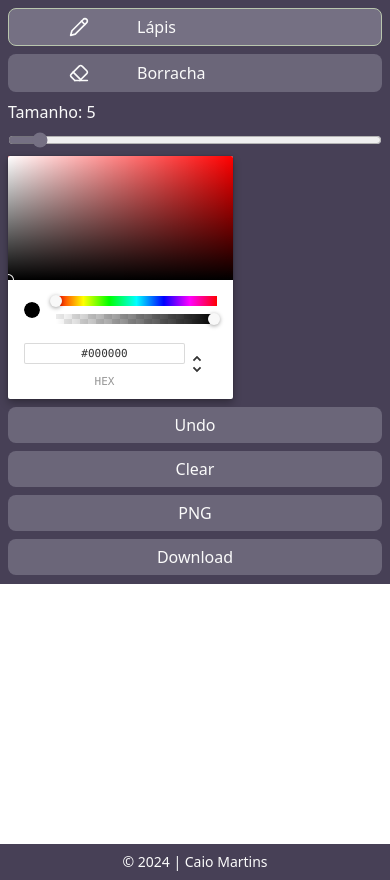
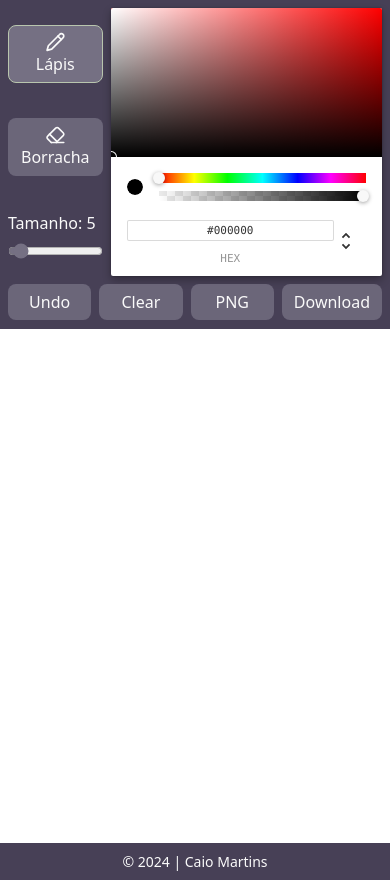
Before and after one commit to CaioMMendes/drawing-app, a React (Vite) app: page / in a window 390 px wide. Built offline with nearby package versions, Linux system fonts and the light colour scheme.

Commit message:
:sparkles: feat: update resposivity

```diff
--- a/src/App.tsx
+++ b/src/App.tsx
@@ -4,6 +4,8 @@ import SideBar from "./components/sidebar";
 import { useDraw } from "./hooks/useDraw";
 
 function App() {
+  const [color, setColor] = useState("rgba(0, 0, 0, 1)");
+  const [lineWidth, setLineWidth] = useState(5);
   const { canvasRef, onMouseDown, onMouseOut, clear, undoLast } =
     useDraw(drawLine);
   const [canvasdimensions, setCanvasDimensions] = useState({
@@ -16,8 +18,6 @@ function App() {
   const [windowSize, setWindowSize] = useState({
     width: window.visualViewport?.width,
     height: window.visualViewport?.height,
-    // width: window.innerWidth,
-    // height: window.innerHeight,
   });
 
   const updateWindowSize = () => {
@@ -27,6 +27,7 @@ function App() {
       height: window.visualViewport?.height,
     });
   };
+
   useEffect(() => {
     window.addEventListener("resize", updateWindowSize);
     const context = canvasRef.current?.getContext("2d");
@@ -39,16 +40,17 @@ function App() {
     };
     //eslint-disable-next-line
   }, []);
+
+  //altera a saida de png para jpeg
   useEffect(() => {
     const context = canvasRef.current?.getContext("2d");
     if (!context) return;
     context.fillStyle = drawType === "JPEG" ? "#fff" : "rgba(0,0,0,0)";
     if (!canvasRef.current) return;
     context.fillRect(0, 0, canvasRef.current?.width, canvasRef.current?.height);
-    drawType === "JPEG"
-      ? (context.globalCompositeOperation = "destination-out")
-      : (context.globalCompositeOperation = "source-over");
   }, [drawType, canvasRef]);
+
+  //altera de lápis para borracha
   useEffect(() => {
     const context = canvasRef.current?.getContext("2d");
     if (!context) return;
@@ -57,11 +59,11 @@ function App() {
       : (context.globalCompositeOperation = "destination-out");
   }, [tool, canvasRef]);
 
+  //aumenta o tamanho do canvas para o tamanho da tela
   useEffect(() => {
     const rect = canvasRef?.current?.getBoundingClientRect();
     const leftCanvas = rect?.left;
     const topCanvas = rect?.top;
-    // const bottomCanvas = rect?.bottom;
     if (
       leftCanvas === undefined ||
       leftCanvas === null ||
@@ -69,8 +71,6 @@ function App() {
       topCanvas === null ||
       windowSize.height === undefined ||
       windowSize.width === undefined
-      // bottomCanvas === undefined ||
-      // bottomCanvas === null
     )
       return;
 
@@ -80,6 +80,7 @@ function App() {
     });
   }, [windowSize, canvasRef]);
 
+  //adiciona o ouvinte ctrl z para desfazer as alterações
   useEffect(() => {
     function handleUndoKey(e: KeyboardEvent) {
       if (e.ctrlKey && e.key === "z") {
@@ -94,8 +95,7 @@ function App() {
       document.removeEventListener("keydown", handleUndoKey);
     };
   }, [undoLast]); // O segundo parâmetro vazio [] garante que o efeito só é executado uma vez, sem dependências
-  const [color, setColor] = useState("rgba(0, 0, 0, 1)");
-  const [lineWidth, setLineWidth] = useState(5);
+
   //não usei arrow funcion porque se não a função drawLine teria que vir antes da useDraw
   function drawLine({ context, previousPoint, currentPoint }: Draw) {
     const { x: currX, y: currY } = currentPoint;
--- a/src/components/sidebar.tsx
+++ b/src/components/sidebar.tsx
@@ -40,13 +40,15 @@ const SideBar = ({
     downloadRef.current.download = "Drawing image";
   };
   return (
-    <div className="flex md:flex-col md:h-full gap-2 bg-primary-1 p-2">
-      <div className="flex flex-col gap-2 flex-1">
+    <div className="flex md:flex-col md:h-full gap-2 bg-primary-1 p-2 ">
+      <div className="flex flex-col md:flex-col gap-2 flex-1">
         {/* <img src="/icon.png" alt="Icon image" width={40} height={40} /> */}
+        <div className="flex gap-2 justify-between md:flex-col">
+          <div className="flex flex-col h-full justify-around">
             <Button
               variant="button"
               onClick={() => setTool("pencil")}
-          className={`${tool === "pencil" && "!border-primary-light bg-primary-2"} border border-transparent  w-full `}
+              className={`${tool === "pencil" && "!border-primary-light bg-primary-2"} flex flex-col md:flex-row border border-transparent  w-full `}
             >
               <PencilIcon
                 width={20}
@@ -58,7 +60,7 @@ const SideBar = ({
             <Button
               variant="button"
               onClick={() => setTool("eraser")}
-          className={`${tool === "eraser" && "!border-primary-light bg-primary-2"} border border-transparent  w-full`}
+              className={`${tool === "eraser" && "!border-primary-light bg-primary-2"} flex flex-col md:flex-row  border border-transparent  w-full`}
             >
               <EraserIcon
                 width={20}
@@ -72,7 +74,7 @@ const SideBar = ({
 
               <Input
                 type="range"
-            className="w-full border-none outline-none accent-primary-2"
+                className="w-full  border-none outline-none accent-primary-2"
                 value={lineWidth}
                 step={1}
                 min={1}
@@ -80,15 +82,18 @@ const SideBar = ({
                 onChange={(e) => setLineWidth(Number(e.target.value))}
               />
             </div>
-        <div className="flex flex-col gap-3">
+          </div>
+          <div className="flex  justify-center w-full">
             <ChromePicker
               color={color}
-            className="h-fit"
+              className="flex flex-col flex-1 justify-center"
               onChange={(e) =>
                 setColor(`rgba(${e.rgb.r}, ${e.rgb.g}, ${e.rgb.b}, ${e.rgb.a})`)
               }
             />
           </div>
+        </div>
+        <div className="flex justify-around gap-2 md:flex-col">
           <Button variant="button" onClick={undoLast}>
             Undo
           </Button>
@@ -109,6 +114,7 @@ const SideBar = ({
             </Button>
           </a>
         </div>
+      </div>
       <div className="gap-2 justify-center items-center hidden text-sm md:flex">
         <p>&copy; {year}</p>
         <p>|</p>
```
Lines whose indentation alone changed are shown as unchanged.
